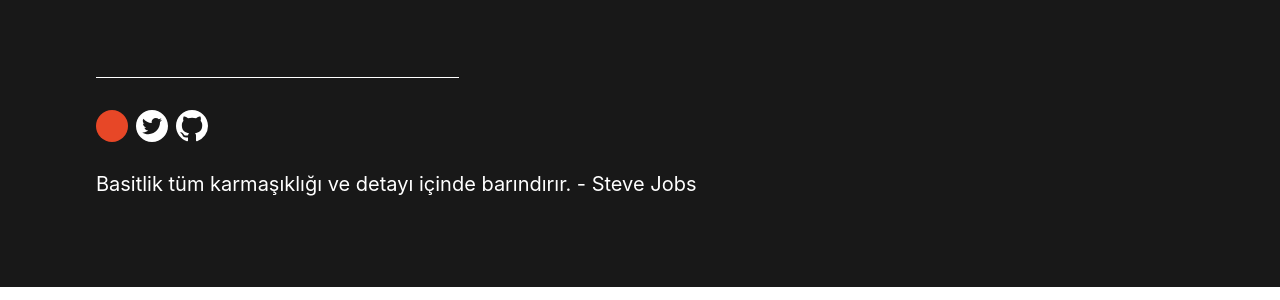
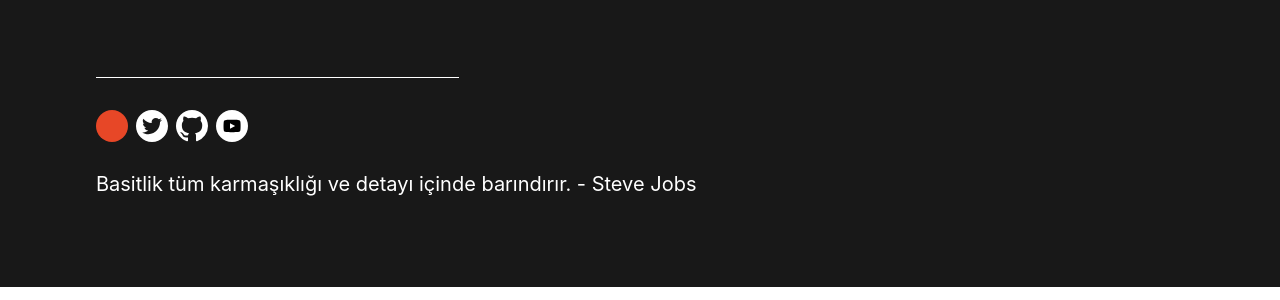
Before and after one commit to mertbulan/mertbulan.github.io, a Jekyll site: the page built from index.html, in a window 1280 px wide. Shown: the part 210-510 px from the top of the page. Built offline with Jekyll 4.4.1, drawn with Linux system fonts in a browser that asks for light colours; the list of posts is cut into pages by our own code.

Commit message:
Adds YouTube icon

```diff
--- /dev/null
+++ b/_includes/youtube.html
@@ -0,0 +1,3 @@
+<a href="https://youtube.com/{{ site.github_username }}" target="_blank" title="YouTube'da takip et!" class="link-social block">
+  <svg enable-background="new 0 0 512 512" height="32" width="32" id="Layer_1" version="1.1" viewBox="0 0 512 512" xml:space="preserve" xmlns="http://www.w3.org/2000/svg" xmlns:xlink="http://www.w3.org/1999/xlink"><g><path d="M512,256c0,141.4-114.6,256-256,256C114.6,512,0,397.4,0,256C0,114.6,114.6,0,256,0   C397.4,0,512,114.6,512,256z" fill="#FFFFFF"/><g><path d="M391.1,194.6c-2.3-19.9-7.1-25.7-10.5-28.4c-5.4-4.2-15.2-5.7-28.3-6.6c-21-1.4-56.7-2.3-95.2-2.3    c-38.6,0-74.2,0.8-95.2,2.3c-13.1,0.9-22.9,2.4-28.3,6.6c-3.4,2.7-8.1,8.5-10.5,28.4c-3.4,28.7-3.4,94.1,0,122.8    c2.4,19.9,7.1,25.7,10.5,28.4c5.4,4.2,15.2,5.7,28.3,6.6c21,1.4,56.6,2.3,95.2,2.3c38.6,0,74.2-0.9,95.2-2.3    c13.1-0.9,22.9-2.4,28.3-6.6c3.4-2.6,8.1-8.5,10.5-28.4C394.5,288.7,394.5,223.3,391.1,194.6z M224.1,298.9V213l82.4,42.9    L224.1,298.9z" fill="#000000"/></g></g></svg>
+</a>
--- a/_layouts/home.html
+++ b/_layouts/home.html
@@ -35,8 +35,11 @@
                 <div class="inline-block mt-3 mr-1">
                   {% include {{ site.social_link | default: "twitter" }}.html %}
                 </div>
+                <div class="inline-block mt-3 mr-1">
+                  {% include github.html %}
+                </div>
                 <div class="inline-block mt-3">
-                  {% include github.html %}
+                  {% include youtube.html %}
                 </div>
               </div>
               <!-- Set site description in config.yml -->
```
